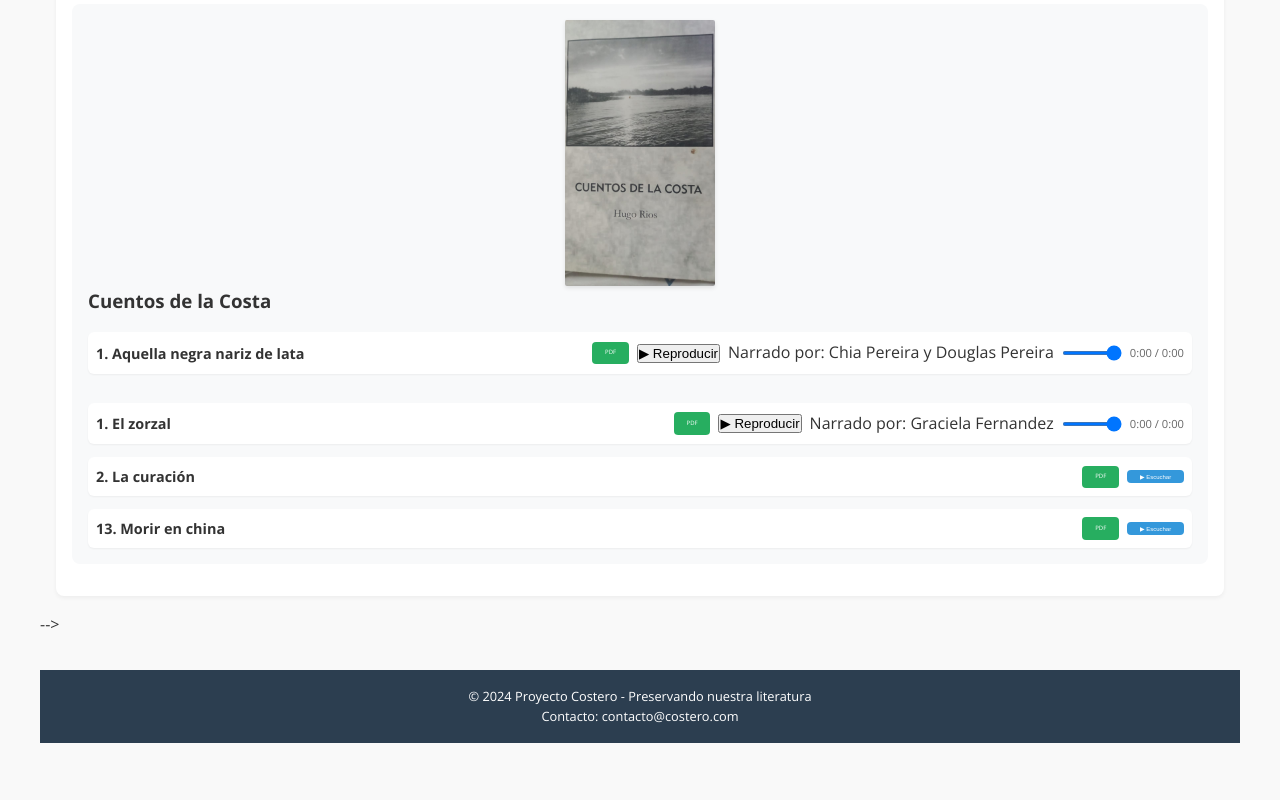
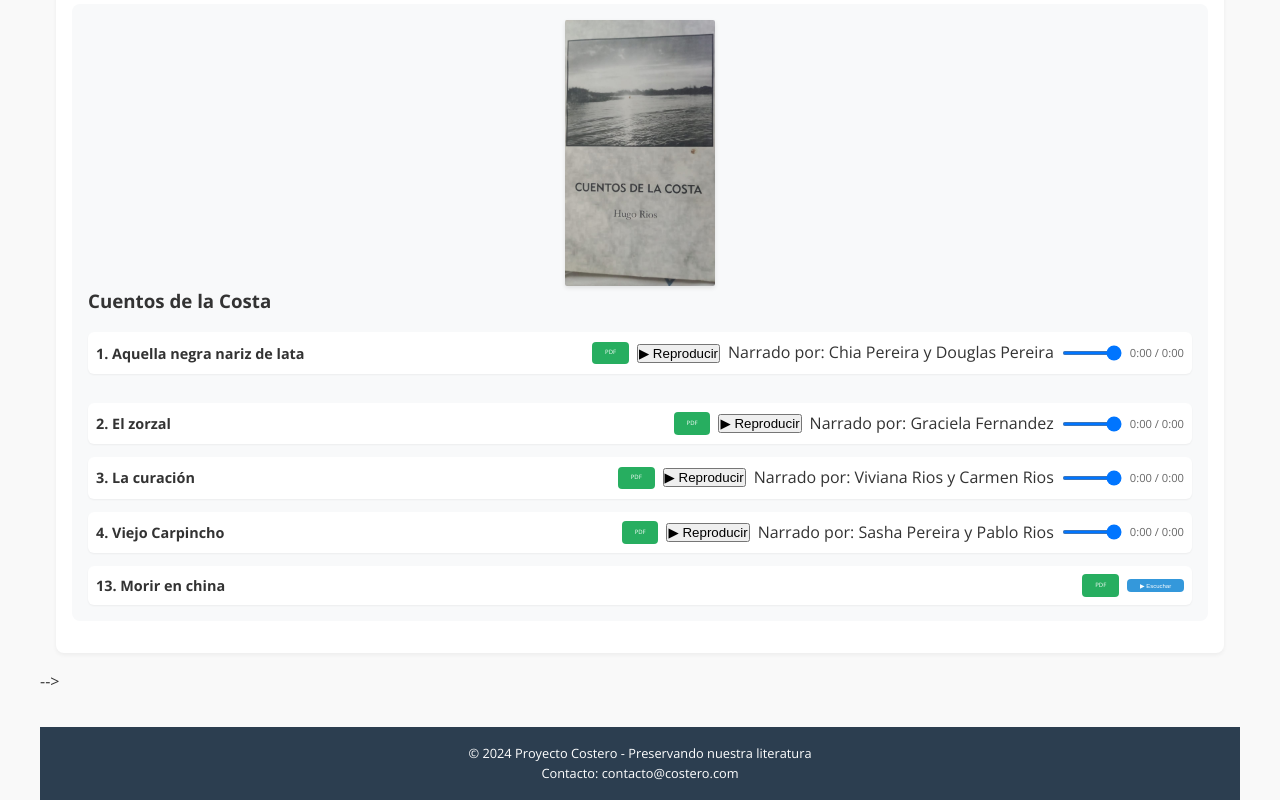
Before and after one commit to PabloRios80/costero, a plain HTML site: page index.html in a window 1280 px wide. Shown: the part 837-1637 px from the top of the page. Before the commit the page ends 1580 px from the top, so only its background shows below. Drawn offline with nearby package versions, Linux system fonts and the light colour scheme.

Commit message:
Versión completa restaurada con todos los elementos funcionales

```diff
--- a/index.html
+++ b/index.html
@@ -131,7 +131,7 @@
 
             <div class="lista-cuentos">
                 <div class="cuento-item">
-                    <h4>1. El zorzal</h4>
+                    <h4>2. El zorzal</h4>
                     <div class="controles-cuento">
                         <a href="Obras/cuentos_de_la_costa/El zorzal.pdf"
                         target="_blank"
@@ -159,21 +159,68 @@
         </div>
     </div>
                 <div class="cuento-item">
-                    <h4>2. La curación</h4>
+                    <h4>3. La curación</h4>
                     <div class="controles-cuento">
-                        <a href="obras/cuentos_de_la_costa/la_curacion.pdf"
+                        <a href="obras/cuentos_de_la_costa/La curación.pdf"
                         target="_blank"
                         class="boton-pdf">
                             PDF
                         </a>
-                        <button class="boton-audio"
-                                data-audio="audios/cuentos_de_la_costa/la_curacion.mp3">
-                            ▶ Escuchar
-                        </button>
-                    </div>
-                </div>
 
-                <!-- Repetir patrón para los 13 cuentos en el orden especificado -->
+            <div class="audio-controls">
+                <button class="boton-play-pause"
+                        data-audio="audios/cuentos_de_la_costa/la_curacion.mp3">
+                    ▶ Reproducir
+                </button>
+                <p class="creditos-audio">Narrado por: Viviana Rios y Carmen Rios</p>
+                <input type="range"
+                    class="volumen"
+                    min="0"
+                    max="1"
+                    step="0.1"
+                    value="1">
+                <span class="tiempo-audio">
+                    <span class="actual">0:00</span> /
+                    <span class="total">0:00</span>
+                </span>
+            </div>
+        </div>
+    </div>
+
+                <div class="cuento-item">
+                    <h4>4. Viejo Carpincho</h4>
+                    <div class="controles-cuento">
+                        <a href="obras/cuentos_de_la_costa/Viejo_carpincho.pdf"
+                        target="_blank"
+                        class="boton-pdf">
+                            PDF
+                        </a>
+
+            <div class="audio-controls">
+                <button class="boton-play-pause"
+                        data-audio="audios/cuentos_de_la_costa/viejocarpincho.mp3">
+                    ▶ Reproducir
+                </button>
+                <p class="creditos-audio">Narrado por: Sasha Pereira y Pablo Rios</p>
+                <input type="range"
+                    class="volumen"
+                    min="0"
+                    max="1"
+                    step="0.1"
+                    value="1">
+                <span class="tiempo-audio">
+                    <span class="actual">0:00</span> /
+                    <span class="total">0:00</span>
+                </span>
+            </div>
+        </div>
+    </div>
+
+
+
+
+
+    <!-- Repetir patrón para los 13 cuentos en el orden especificado -->
                 <!-- ... -->
 
                 <!-- Último cuento -->
```
Also changed, not shown: img/alcides_greca.jpg (added), img/julio_migno.jpg (added), 4 other files.
